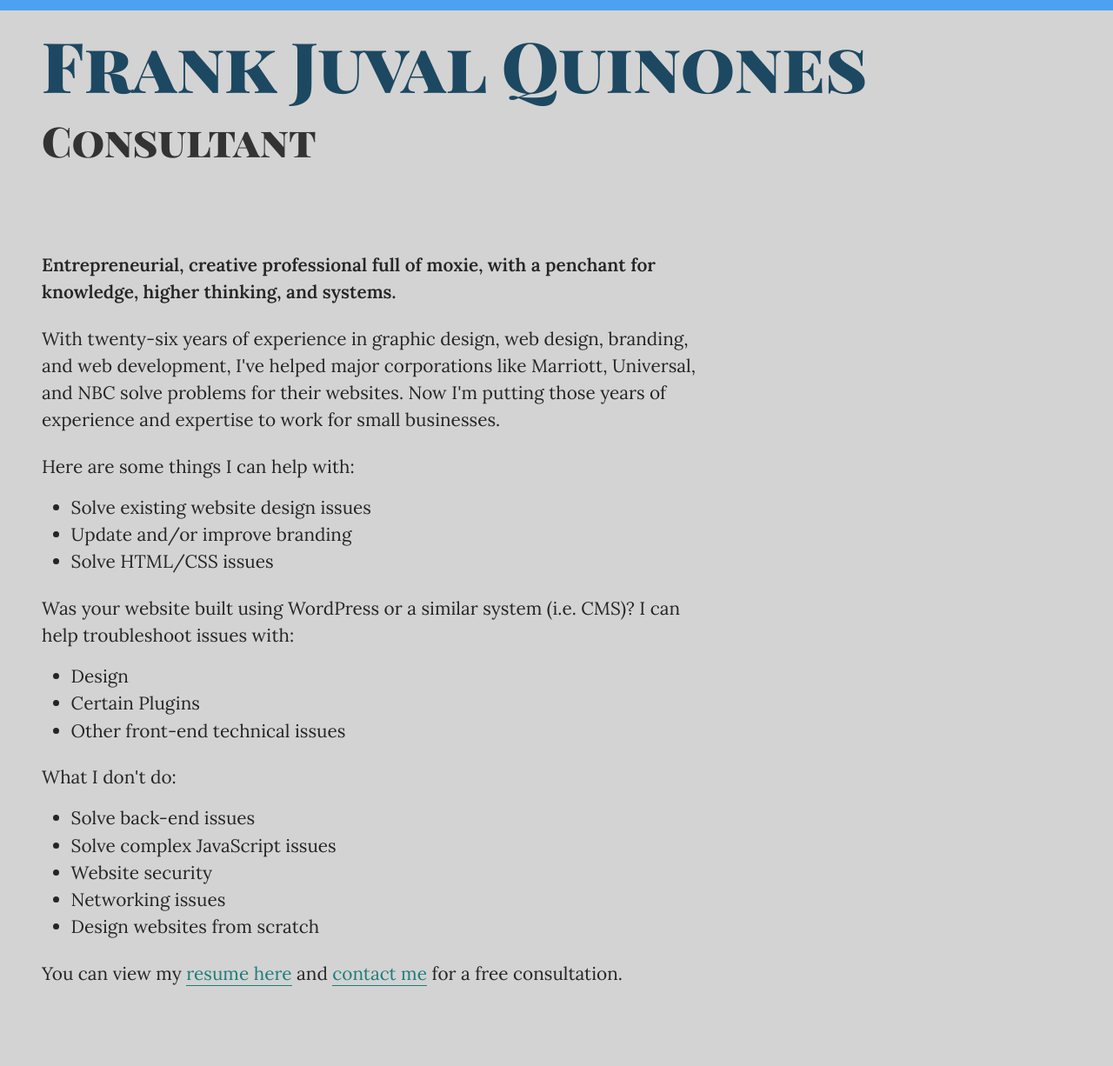
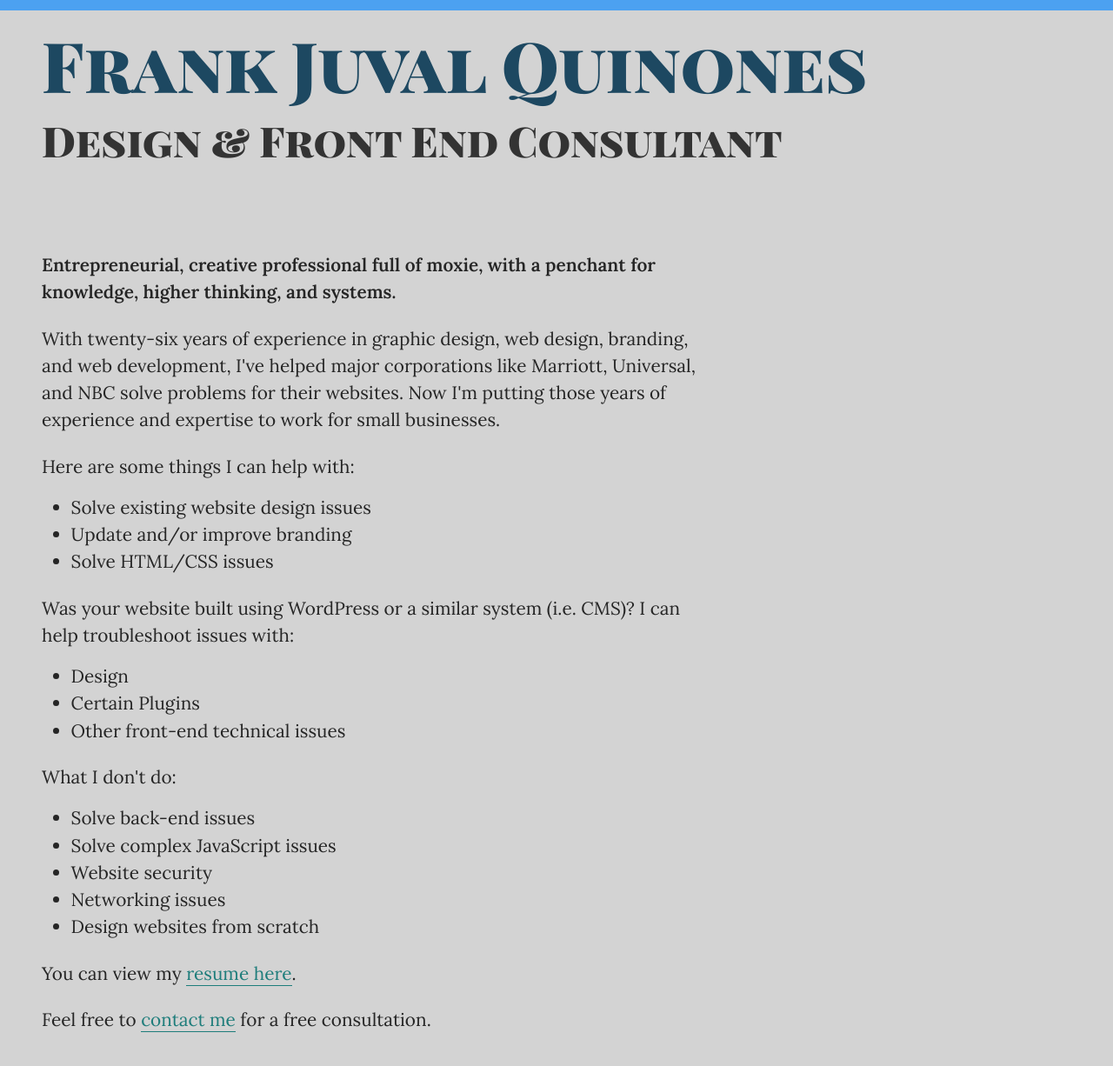
Before and after one commit to FrankDraws/git-5apps.com-frankdraws_testdev, a website: page index.html in a window 1280 px wide. Shown: the whole page at 87% size. Drawn offline with Linux system fonts and the light colour scheme.

Commit message:
Working on refining the url copy at the bottom.

```diff
--- a/index.html
+++ b/index.html
@@ -16,7 +16,7 @@
     <div id="colortop"></div>
     <section class="">
         <h1>Frank Juval Quinones</h1>
-        <h2>Consultant</h2>
+        <h2>Design &amp; Front End Consultant</h2>
         <p class="summary"><strong>Entrepreneurial, creative professional full of moxie, with a penchant for knowledge, higher thinking, and systems.</strong></p>
 
         <p>With twenty-six years of experience in graphic design, web design, branding, and web development, I've helped major corporations like Marriott, Universal, and NBC solve problems for their websites. Now I'm putting those years of experience and
@@ -48,8 +48,9 @@
         </p>
 
 
-        <p>You can view my <a href="https://www.linkedin.com/in/frankjuval/" target="_blank" rel="noopener" data-title="LinkedIn">resume here</a> and <a href="mailto:frankdraws@hey.com">contact me</a> for a free consultation.</p>
+        <p>You can view my <a href="https://www.linkedin.com/in/frankjuval/" target="_blank" rel="noopener" data-title="LinkedIn">resume here</a>.</p>
 
+        <p>Feel free to <a href="mailto:frankdraws@hey.com">contact me</a> for a free consultation.</p>
     </section>
 </body>
 
--- a/package.json
+++ b/package.json
@@ -1,7 +1,7 @@
 {
     "name": "testdev",
     "description": "Consulting site",
-    "version": "0.2.0",
+    "version": "0.3.0",
     "repository": {
         "type": "git",
         "url": "https://github.com/FrankDraws/git-5apps.com-frankdraws_testdev.git"
```
